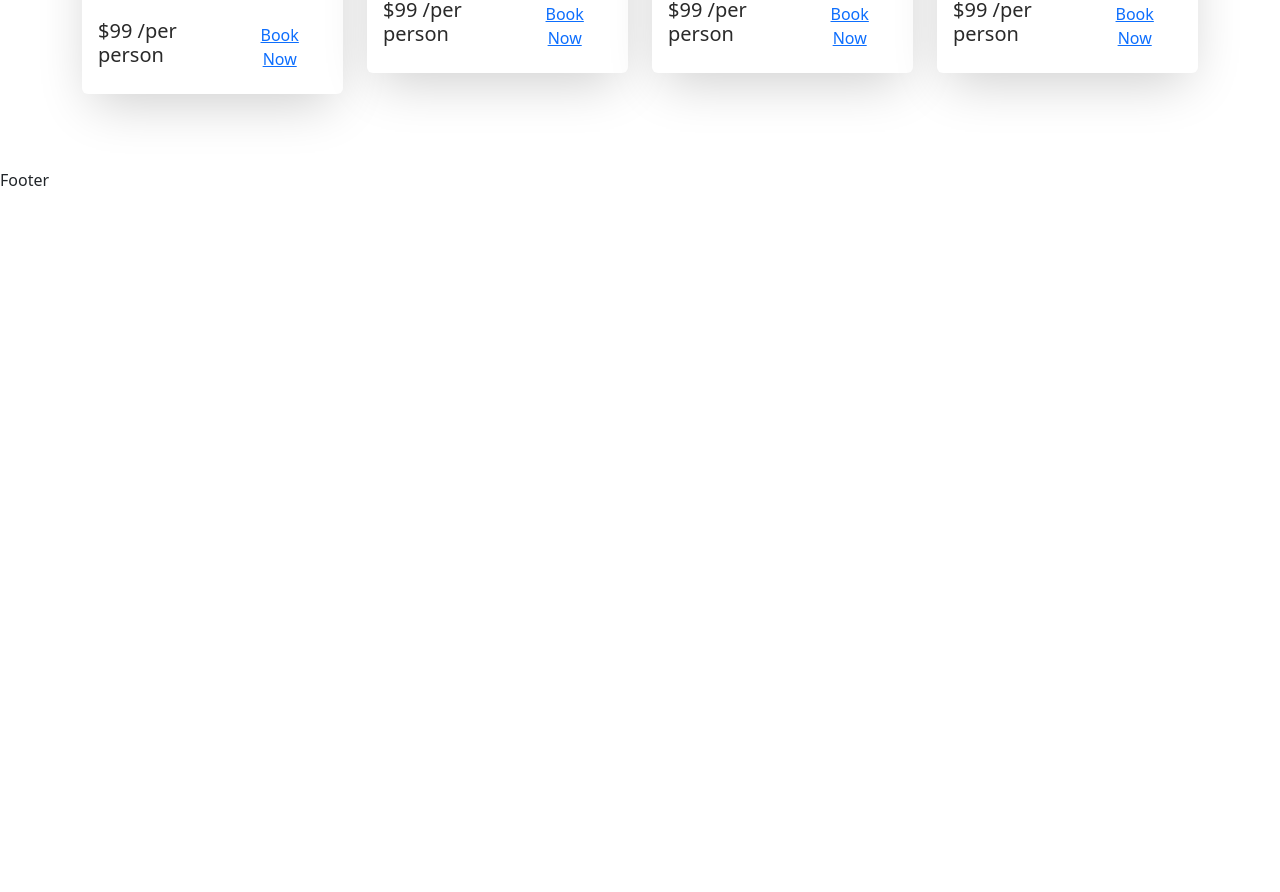
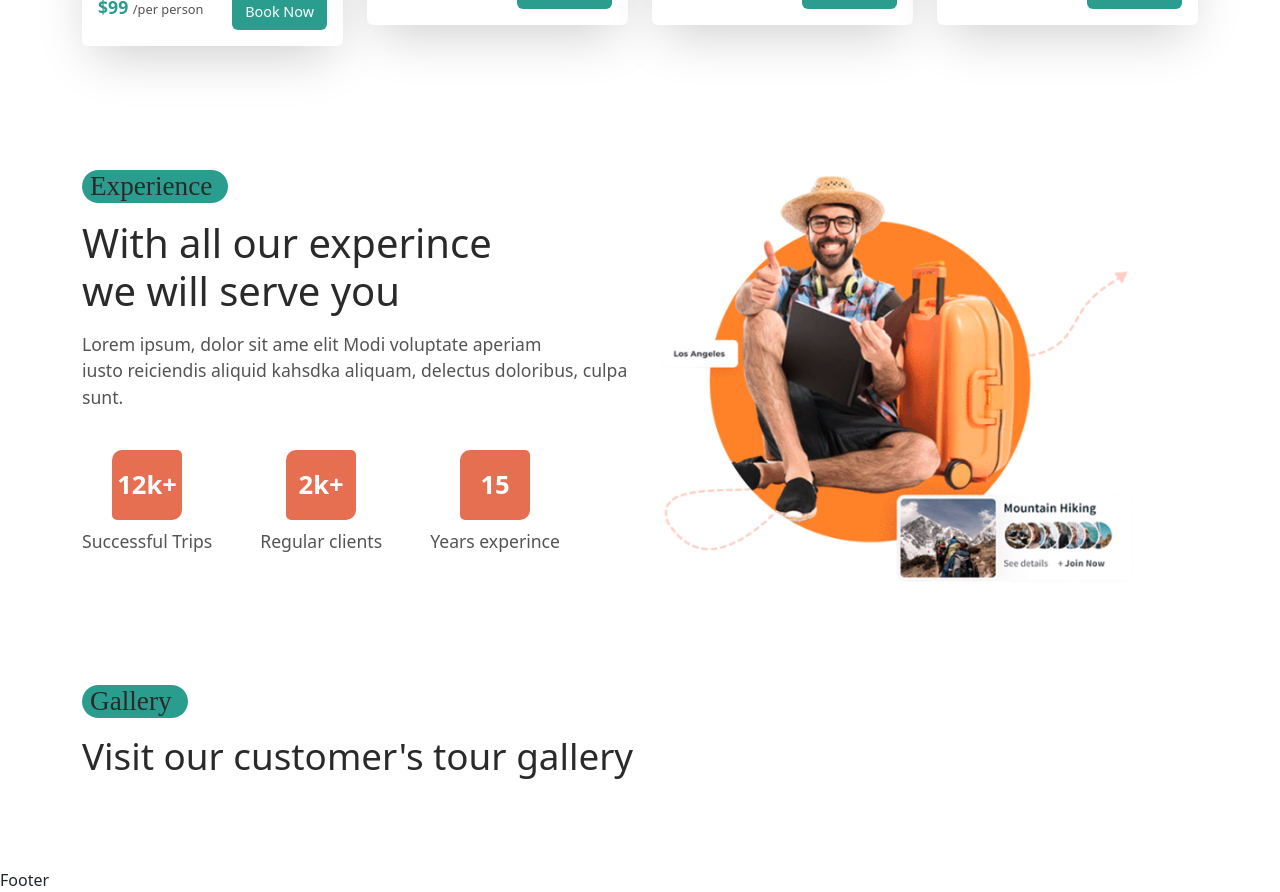
Before and after one commit to Vaishaliyadavv/Jetsetgo, a React (Create React App) app in the folder frontend/: page /home in a window 1280 px wide. Shown: the part 1900-2792 px from the top of the page. Before the commit the page ends 2092 px from the top, so only its background shows below. Built offline with nearby package versions, Linux system fonts and the light colour scheme; a web font is replaced by a local one.

Commit message:
add changes

```diff
--- a/frontend/src/assets/data/tours.js
+++ b/frontend/src/assets/data/tours.js
@@ -19,6 +19,10 @@
       {
         name: "jhon doe",
         rating: 4.6,
+      },
+      {
+        name: "ron doe",
+        rating: 5,
       },
     ],
     avgRating: 4.5,
@@ -52,10 +56,10 @@
     maxGroupSize: 8,
     desc: "this is the description",
     reviews: [
-      {
-        name: "jhon doe",
-        rating: 4.6,
-      },
+      // {
+      //   name: "jhon doe",
+      //   rating: 4.6,
+      // },
     ],
     avgRating: 4.5,
     photo: tourImg03,
@@ -124,10 +128,10 @@
     maxGroupSize: 8,
     desc: "this is the description",
     reviews: [
-      {
-        name: "jhon doe",
-        rating: 4.6,
-      },
+      // {
+      //   name: "jhon doe",
+      //   rating: 4.6,
+      // },
     ],
     avgRating: 4.5,
     photo: tourImg07,
--- /dev/null
+++ b/frontend/src/components/Image-gallery/MasonryImagesGallery.jsx
@@ -0,0 +1,26 @@
+import React from 'react'
+import galleryImages from "./galleryImages";
+
+import Masonry, { ResponsiveMasonry } from "react-responsive-masonry";
+
+
+const MasonryImagesGallery = () => {
+  return (
+    <ResponsiveMasonry columnsCountBreakPoints={{ 350: 1, 768: 3, 992: 4 }}>
+      <Masonry gutter="1rem">
+        {galleryImages.map((item, index) => {
+          <img
+            src={item}
+            key={index}
+            alt=""
+            style={{ width: "100%", display: "block", borderRadius: "10px" }}
+          />;
+        })}
+      </Masonry>
+    </ResponsiveMasonry>
+  );
+}
+
+
+
+export default MasonryImagesGallery;
--- /dev/null
+++ b/frontend/src/components/Image-gallery/galleryImages.js
@@ -0,0 +1,19 @@
+import galleryImg01 from "../../assets/images/gallery-01.jpg";
+import galleryImg02 from "../../assets/images/gallery-02.jpg";
+import galleryImg03 from "../../assets/images/gallery-03.jpg";
+import galleryImg04 from "../../assets/images/gallery-04.jpg";
+import galleryImg05 from "../../assets/images/gallery-05.jpg";
+import galleryImg06 from "../../assets/images/gallery-06.jpg";
+import galleryImg07 from "../../assets/images/gallery-07.jpg";
+
+const galleryImages = [
+  galleryImg01,
+  galleryImg02,
+  galleryImg03,
+  galleryImg04,
+  galleryImg05,
+  galleryImg06,
+  galleryImg07,
+];
+
+export default galleryImages;
--- a/frontend/src/pages/Home.jsx
+++ b/frontend/src/pages/Home.jsx
@@ -6,11 +6,12 @@
 import heroImg02 from '../assets/images/hero-img02.jpg'
 import heroVideo from '../assets/images/hero-video.mp4'
 import worldImg from '../assets/images/world.png'
-
+import experienceImg from '../assets/images/experience.png'
 import Subtitle from '../shared/Subtitle'
 import SearchBar from '../shared/SearchBar'
 import ServiceList from '../services/ServiceList'
 import FeaturedToursList from '../components/Featured-tours/FeaturedToursList'
+import MasonryImagesGallery from '../components/Image-gallery/MasonryImagesGallery'
 
 const Home = () => {
   return <>
@@ -86,6 +87,63 @@
     {/* ======================================featured tour section end================================= */}
 
 
+    {/* ============================================experience section starts=============================== */}
+
+    <section>
+      <Container>
+        <Row>
+          <Col lg='6'>
+
+          <div className="experience__content">
+            <Subtitle Subtitle={'Experience'}/>
+            <h2>With all our experince <br /> we will serve you</h2>
+            <p>Lorem ipsum, dolor sit ame elit Modi voluptate aperiam <br />
+            iusto reiciendis aliquid kahsdka aliquam, delectus doloribus, culpa sunt.</p>
+          </div>
+
+          <div className="counter__wrapper d-flex align-items-center gap-5">
+            <div className="counter__box">
+              <span>12k+</span>
+              <h6>Successful Trips</h6>
+            </div>
+            <div className="counter__box">
+              <span>2k+</span>
+              <h6>Regular clients</h6>
+            </div>
+            <div className="counter__box">
+              <span>15</span>
+              <h6>Years experince</h6>
+            </div>
+          </div>
+          </Col>
+          <Col lg='6'>
+            <div className='experience__img'>
+              <img src={experienceImg} alt="" />
+            </div>
+          </Col>
+        </Row>
+      </Container>
+    </section>
+    {/* ============================================experience section ends=============================== */}
+
+    {/* =======================================gallery section starts==================================== */}
+      <section>
+        <Container>
+          <Row>
+            <Col lg='12'>
+            <Subtitle Subtitle={'Gallery'}/>
+            <h2 className='gallery__title'>
+              Visit our customer's tour gallery
+            </h2>
+            </Col>
+
+            <Col lg='12'>
+              <MasonryImagesGallery/>
+            </Col>
+          </Row>
+        </Container>
+      </section>
+    {/* =======================================gallery section ends==================================== */}
 
   </>
 }
--- a/frontend/src/shared/TourCard.jsx
+++ b/frontend/src/shared/TourCard.jsx
@@ -2,17 +2,19 @@
 import { Card, CardBody } from 'reactstrap'
 import {Link} from 'react-router-dom'
 import "./tour-card.css";
-
+import calculateAvgRating from '../utils/avgRating';
 
 export const TourCard = ({tour}) => {
 
-  const {id,title,city,photo,price,featured,avgRating,reviews} = tour
+  const {id,title,city,photo,price,featured,reviews} = tour;
+  const { totalRating ,avgRating } =calculateAvgRating(reviews);
+
 
   return <div className="tour__card">
     <Card>
       <div className="tour__img">
         <img src={photo} alt="tour-img" />
-        <span>Featured</span>
+        { featured && <span>Featured</span>}
       </div>
 
       <CardBody>
@@ -21,8 +23,8 @@
         <i class="ri-map-pin-line"></i> {city}
         </span>
         <span className="tour__rating d-flex align-items-center gap-1">
-        <i class="ri-star-fill"></i> {avgRating}
-        <span>({reviews.length})</span>
+        <i class="ri-star-fill"></i> {avgRating === 0? null : avgRating}
+        {totalRating === 0? 'Not Rated' : <span>({reviews.length})</span>}
         </span>
       </div>
 
--- a/frontend/src/shared/tour-card.css
+++ b/frontend/src/shared/tour-card.css
@@ -59,3 +59,31 @@
 .tour__title a:hover {
     color: var(--secondary-color);
 }
+
+.card__bottom h5 {
+    color: var(--secondary-color);
+    font-size: 1.1rem;
+    font-weight: 700;
+}
+
+.card__bottom h5 span{
+    font-weight: 500;
+    color: var(--text-color);
+    font-size: 0.8rem;
+}
+
+.booking__btn {
+    background: var(--secondary-color) !important;
+    cursor: pointer;
+    padding: 0.2rem 0.5rem;
+}
+
+.booking__btn a {
+    text-decoration: none;
+    font-size: 0.9rem;
+    color: #fff;
+}
+
+.booking__btn a:hover {
+    color:var(--highlight-color);
+}
--- a/frontend/src/styles/home.css
+++ b/frontend/src/styles/home.css
@@ -53,3 +53,50 @@
     font-size: 2.3rem;
     font-weight: 500;
 }
+
+
+.experience__content h2 {
+    font-size: 2.5rem;
+    margin-top: 1rem;
+    font-weight: 500;
+}
+
+.experience__content p {
+    font-size: 1.1rem;
+    color: var(--text-color);
+    margin-top: 1rem;
+}
+
+.counter__wrapper {
+    margin-top: 2.5rem;
+}
+
+.counter__box span {
+    width: 70px;
+    height: 70px;
+    margin: auto;
+    display: flex;
+    align-items: center;
+    justify-content: center;
+    background: var(--highlight-color);
+    color: #fff;
+    font-size: 1.6rem;
+    font-weight: 600;
+    border-radius: 10px 5px 10px 5px;
+}
+
+.counter__box h6 {
+    font-size: 1.1rem;
+    margin-top: 0.7rem;
+    color: var(--text-color);
+}
+
+.experience__img img {
+    width: 90%;
+}
+
+.gallery__title {
+    font-size: 2.3rem;
+    margin-bottom: 2.5rem;
+    margin-top: 1rem;
+}
--- /dev/null
+++ b/frontend/src/utils/avgRating.js
@@ -0,0 +1,16 @@
+const calculateAvgRating = (reviews) => {
+  const totalRating = reviews?.reduce((acc, item) => acc + item.rating, 0);
+  const avgRating =
+    totalRating === 0
+      ? ""
+      : totalRating === 1
+      ? totalRating
+      : totalRating / reviews?.length.toFixed(1);
+
+  return {
+    totalRating,
+    avgRating,
+  };
+};
+
+export default calculateAvgRating;
```
Also changed, not shown: 1 other file (tests, documents, lock files or other folders).
